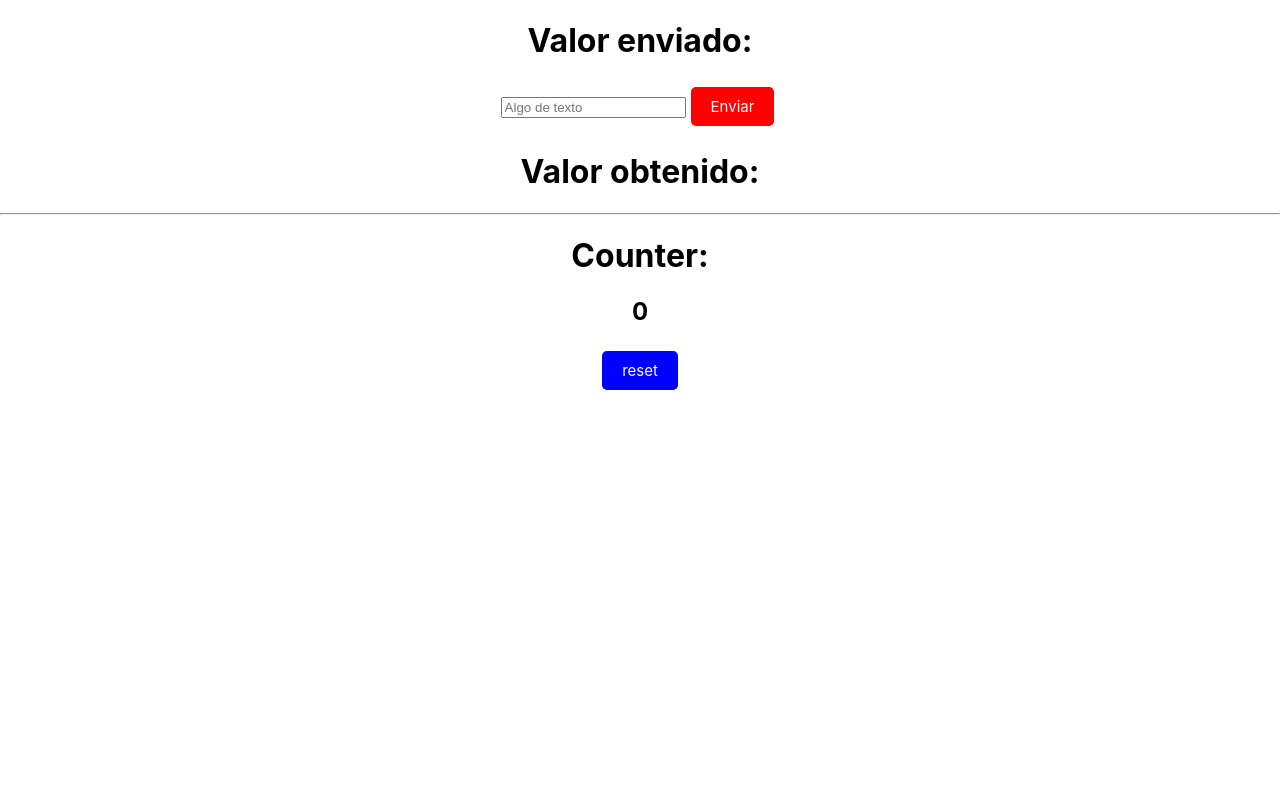
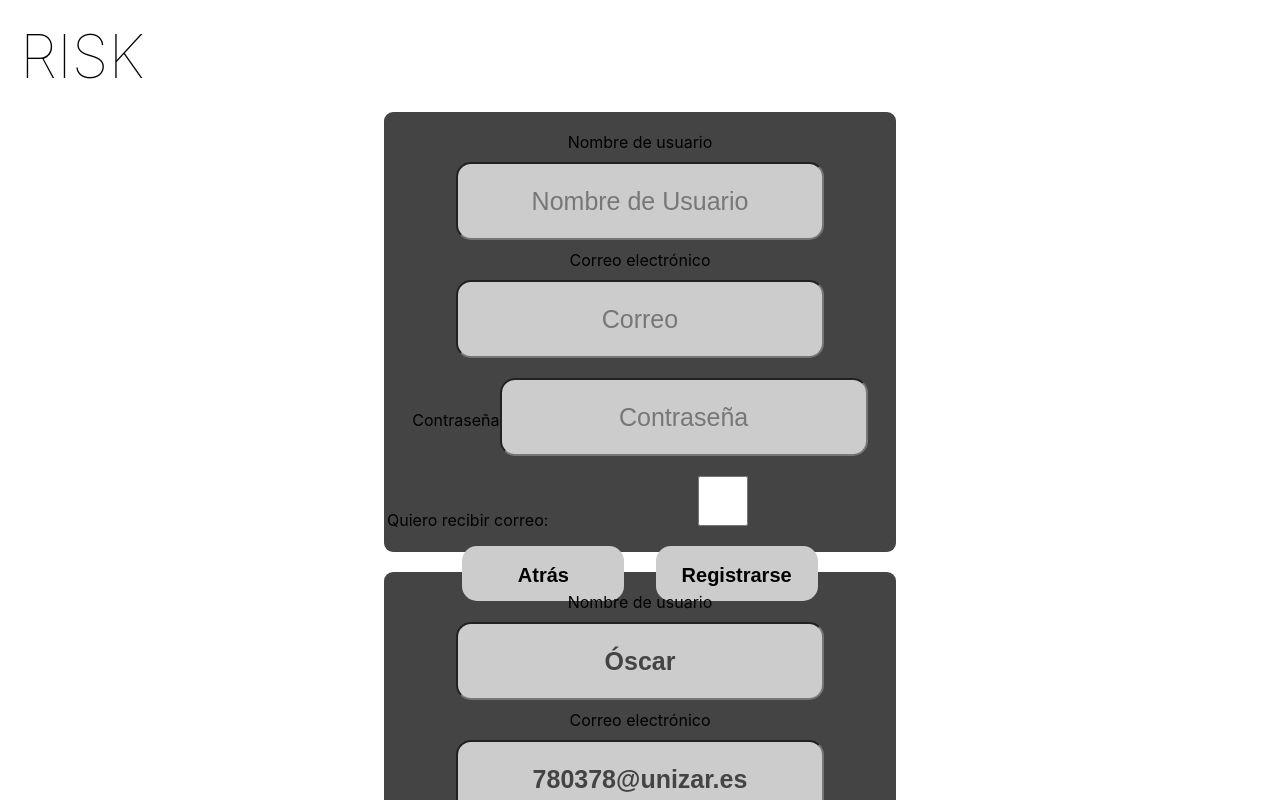
Before and after one commit to UNIZAR-30226-2021-01/risk_webapp, a React (Create React App) app: page / in a window 1280 px wide. Shown: the top 800 px of the page. Built offline with nearby package versions, Linux system fonts and the light colour scheme; no server answers.

Commit message:
Formulario a medio hacer de registro y actualización

```diff
--- a/package.json
+++ b/package.json
@@ -8,6 +8,7 @@
     "@testing-library/user-event": "^12.1.10",
     "react": "^17.0.1",
     "react-dom": "^17.0.1",
+    "react-hook-form": "^6.15.4",
     "react-scripts": "4.0.3",
     "web-vitals": "^1.0.1"
   },
--- a/src/App.js
+++ b/src/App.js
@@ -1,14 +1,21 @@
-import Form from './components/Form'
-import Counter from './components/Counter'
 import './App.css';
+import FormCuenta from './components/FormCuenta'
 
 function App() {
+
+  let values = {usuario: "Óscar", correo: "780378@unizar.es", contrasenya: "@#idfa98sfd9"}
+  let valuesNull = {usuario: "", correo: "", contrasenya: ""}
   return (
+    <>
+    <h1 id="title-small">RISK</h1>
     <div className="App">
-      <Form />
+      {/*<Form />
       <hr />
-      <Counter />
+      <Counter />*/}
+      <FormCuenta defaults={valuesNull} submitText='Registrarse'/>
+      <FormCuenta defaults={values} submitText='Actualizar'/>
     </div>
+    </>
   );
 }
 
--- a/src/components/Counter.js
+++ b/src/components/Counter.js
@@ -88,7 +88,7 @@ export default class Counter extends Component {
 				<h1> Counter: </h1>
 				<h2> {this.state.counter} </h2>
 
-				<Button color='blue' text='reset' onClick= {this.resetCounter} />
+				<Button color='blue' text='reset' onClick={this.resetCounter} />
 			</div>
 		);
 	}
--- /dev/null
+++ b/src/components/FormCuenta.js
@@ -0,0 +1,86 @@
+import React from 'react'
+import { useForm } from 'react-hook-form'
+import './style.css'
+
+export const FormCuenta = ({defaults, submitText, handleOnSubmit}) => {
+	const {register, handleSubmit, errors} = useForm({
+		defaultValues: {
+			usuario: defaults.usuario ? defaults.usuario : "",
+			correo: defaults.correo ? defaults.correo : "",
+			contrasenya: defaults.contrasenya ? defaults.contrasenya : "",
+		}
+	})
+
+	console.log(errors, "Errors")
+
+	return (
+	<div class="container cont-reg">
+		<form id="registro" onSubmit = {handleSubmit((formData) => {
+			console.log(formData, "formData");
+		})}
+		>
+			<div>
+				<label htmlFor="usuario"> Nombre de usuario</label>
+				<input type="text" name="usuario" id="usuario" placeholder="Nombre de Usuario"  ref={register({required: "Este campo no se puede dejar vacío."})}/>
+				{errors.usuario ? <div> {errors.usuario.message}</div> : null}
+			</div>
+
+			<div>
+				<label htmlFor="correo"> Correo electrónico</label>
+				<input type="email" name="correo" id="correo" placeholder="Correo" ref={register({required: "Este campo no se puede dejar vacío."})}/>
+				{errors.correo ? <div> {errors.correo.message}</div> : null}
+			</div>
+
+			<div>
+				<label htmlFor="contrasenya"> Contraseña</label>
+				<input type="password" name="contrasenya" id="contrasenya" placeholder="Contraseña" ref={register({
+					required: "required",
+					minLength: {
+						value: 8,
+						message: "Tiene que haber mínimo 8 caracteres",
+					},
+					validate: (value) =>{
+						return [
+							/[a-z]/,
+							/[A-Z]/,
+							/[0-9]/,
+							/[^a-zA-Z0-9]/,
+						].every((pattern) => pattern.test(value)) || "La contraseña debe incluir al menos una mayúscula, minúscula, un número y un carácter especial."
+					}
+					})}/>
+				{errors.contrasenya ? <div> {errors.contrasenya.message}</div> : null}
+			</div>
+
+			{/*
+			<div>
+				<label htmlFor="contrasenyaConf"> Quiero recibir notificaciones por correo: </label>
+				<input type="password" name="contrasenyaConf" id="contrasenyaConf" placeholder="Confirmar contraseña" ref={register({
+					required: "required",
+					validate: (value) => {
+						console.log(register.contrasenya)
+						return value === register.contrasenya || "Las contraseñas deben coincidir."
+					}
+					})}/>
+				{errors.passwor ? <div> {errors.name.message}</div> : null}
+			</div>
+			*/}
+
+			<div>
+				<label htmlFor="recibirCorreo"> Quiero recibir correo: </label>
+				<input type="checkbox" name="recibirCorreo" id="recibirCorreo" ref={register()}/>
+			</div>
+        	<div class="nav-buttons">
+				<div class="btn btn-nav">
+                	<button type="button">Atrás</button>
+            	</div>
+				<div class="btn btn-nav">
+					<button type="submit">{submitText}</button>
+            	</div>
+
+			</div>
+		</form>
+	</div>
+	)
+}
+
+export default FormCuenta;
--- /dev/null
+++ b/src/components/style.css
@@ -0,0 +1,349 @@
+* {
+    margin: 0px auto;
+    padding: 0px;
+    text-align: center;
+}
+
+#title {
+    display: block;
+    font-size: 150px;
+    margin-top: 80px;
+    font-weight: lighter;
+}
+
+#title-small {
+    text-align: left;
+    margin: unset;
+    display: block;
+    font-size: 60px;
+    margin-top: 20px;
+    margin-left: 20px;
+    font-weight: lighter;
+}
+
+.container {
+    background: #444;
+    border-radius: 9px;
+    display: flex;
+    flex-direction: column;
+    justify-content: space-evenly;
+
+    height: 400px;
+    width: 40%;
+
+    padding-top: 60px;
+    padding-bottom: 60px;
+
+    margin-top: 20px;
+}
+
+
+.container.cont-reg {
+    padding-top: 20px;
+    padding-bottom: 20px;
+}
+
+/* Inicio */
+.container.cont-ini {
+    padding-top: 15px;
+    padding-bottom: 15px;
+    height: 350px;
+}
+
+.container.cont-main {
+    min-height: 600px;
+    min-width: 40%;
+    padding-top: 50px;
+    padding-bottom: 50px;
+    float: left;
+    margin:0px;
+    margin-left: 50%;
+    transform: translateX(-50%);
+}
+
+.container.cont-tienda {
+    min-height: 600px;
+    min-width: 60%;
+    padding-top: 50px;
+    padding-bottom: 50px;
+    padding-right: 40px;
+    flex-direction: row;
+    float: left;
+    margin:0px;
+    margin-left: 30%;
+    transform: translateX(-20%);
+}
+
+.container.cont-ajustes {
+    height: 150px;
+    width: 100%;
+    padding-top: 0px;
+    padding-bottom: 10px;
+    margin:0px;
+    margin-top: 15px;
+}
+
+.btn {
+    line-height: 50px;
+    background: #ccc;
+    border-radius: 15px;
+    font-family: sans-serif;
+    font-size: 25px;
+}
+
+.btn.btn-menu {
+    width: 60%;
+    height: 50px;
+    padding: 15px;
+}
+
+.btn-tienda {
+        width: 100%;
+        height: 30px;
+        padding: 15px;
+        line-height: 30px;
+        margin-bottom: 10px;
+}
+
+.btn:hover {
+    background: #999;
+    cursor: pointer;
+}
+
+/*Registro*/
+
+.selector-avatar,
+.selector-fichas {
+    display: flex;
+    width: 40%;
+    align-items: center;
+    justify-content: space-evenly;
+}
+
+.flecha {
+    margin: 0px;
+    height: 100px;
+}
+
+.flecha.prev {
+    transform: scaleX(-1);
+}
+
+.avatar-container,
+.ficha-container {
+    margin: 0px;
+    height: 150px;
+    border: 5px solid #444;
+    border-radius: 150px;
+    padding: 30px;
+}
+
+#avatar,
+#avatar-ajustes,
+#ficha-ajustes {
+    height: 150px;
+}
+
+
+/* Main menu */
+
+.center {
+    display: flex;
+    width: 100%;
+    height: 800px;
+    margin: 0px auto;
+    padding: 0px;
+    align-items:flex-start;
+    justify-content:space-between;
+}
+
+#sidebar {
+    float: right;
+    margin: 0px;
+    margin-right: 30px;
+}
+
+.sidebar-item {
+    height: 70px;
+    width: 70px;
+    border-radius: 70px;
+    padding: 10px;
+    border: 4px solid #444;
+}
+
+.sidebar-item:hover {
+    background: #999;
+    cursor: pointer;
+}
+
+#sidebar-invisible {
+    margin: 0px;
+    margin-left: 30px;
+}
+
+.sidebar-item#invisible {
+    border:none;
+}
+
+.sidebar-item img {
+    height: 70px;
+}
+
+.sidebar-item#opc-amigos img {
+    height: 90px;
+    margin-left: -8px;
+    margin-top: -8px;
+}
+
+.selector {
+    min-height: 600px;
+    min-width: 40%;
+    float: left;
+    margin:0px;
+    margin-left: 50%;
+    transform: translateX(-50%);
+    /*
+    min-height: 600px;
+    min-width: 40%;
+    margin:0px;
+    margin-top: 15px;*/
+}
+
+.selector .selector-avatar,
+.selector .selector-fichas{
+    width: 100%;
+}
+
+.selector h2 {
+    font-family: serif;
+    font-size: 30px;
+    margin-top: 7px;
+    margin-bottom: 25px;
+}
+
+.objetos-tienda {
+    display: flex;
+    flex-wrap: wrap;
+    justify-content: space-between;
+    width: 70%;
+    background: #ccc;
+    margin: 0px;
+    padding: 10px;
+    overflow-x: hidden;
+    overflow-y: auto;
+}
+
+.item-tienda {
+    position: relative;
+    margin: 25px;
+    background: #eee;
+    width: 150px;
+    height: 150px;
+    border-radius: 7px;
+}
+
+.btn-compra {
+    position: absolute;
+    border: none;
+    bottom: 0px;
+    right: 23%;
+    font-size: 18px;
+    border-radius: 7px;
+    width: 80px;
+    height: 30px;
+}
+
+.btn-compra:hover {
+    background: #999;
+    cursor: pointer;
+}
+
+/* formularios */
+
+form input {
+    line-height: 50px;
+    background: #ccc;
+    border-radius: 4px;
+    font-family: sans-serif;
+    font-size: 25px;
+    font-weight: bolder;
+    color: #444;
+    width: 67%;
+    height: 50px;
+    padding: 12px;
+    border-radius: 15px;
+    margin: 10px auto;
+}
+
+form input::placeholder {
+    color: #777;
+    font-family: sans-serif;
+    font-weight: initial;
+    font-size: 25px;
+}
+
+.nav-buttons {
+    display: flex;
+    justify-content: space-between;
+    width: 70%;
+    height: 70px;
+}
+
+.btn.btn-nav {
+    margin: unset;
+    margin-top: 10px;
+    width: 40%;
+    height: 35px;
+    line-height: 35px;
+    padding: 10px;
+}
+
+.btn button {
+    border: none;
+    background: none;
+    width: auto;
+    height: auto;
+    font-size: 20px;
+    font-weight: bolder;
+}
+
+/* Media queries
+
+@media screen and (max-width: 1598px){
+
+    .container.cont-index {
+      width: 55%;
+    }
+  }
+
+@media screen and (max-width: 889px){
+
+    .container.cont-index{
+        padding-top: 20px;
+        padding-bottom: 20px;
+        height: 350px;
+    }
+    .container.cont-index .btn {
+        font-size: 15px;
+    }
+}
+
+@media screen and (max-width: 524px){
+
+    #title {
+        font-size: 100px;
+    }
+    .container.cont-index  .container{
+        padding-top: 10px;
+        padding-bottom: 10px;
+        height: 300px;
+    }
+
+    .container.cont-index  .btn {
+        font-size: 10px;
+    }
+
+    .container.cont-index  .btn.btn-menu {
+        padding: 5px;
+    }
+}*/
```
Also changed, not shown: 2 other files (tests, documents, lock files or other folders).
